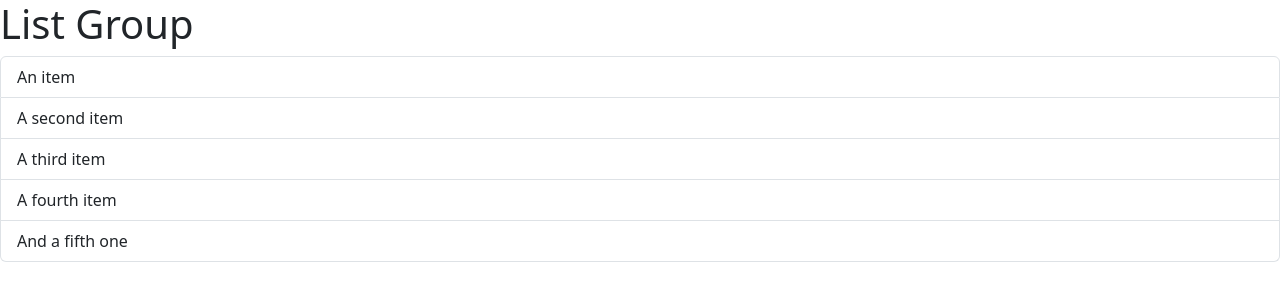
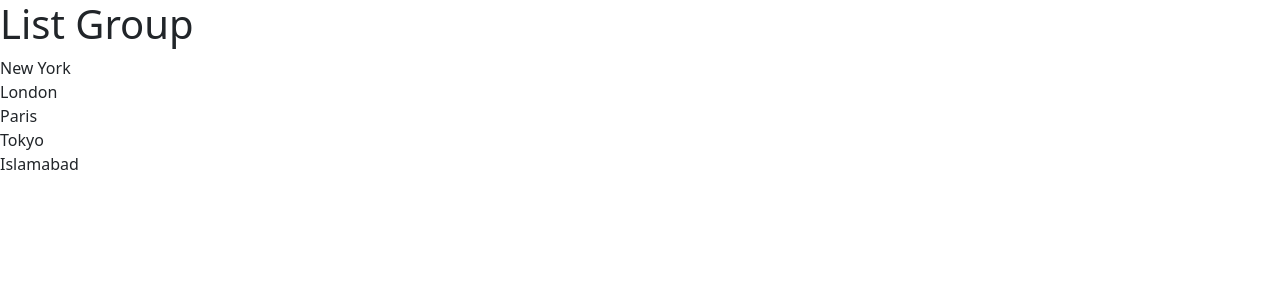
Before and after one commit to MaazCodeCraft/React-Course, a React (Vite) app: page / in a window 1280 px wide. Shown: the top 300 px of the page. Built offline with nearby package versions, Linux system fonts and the light colour scheme.

Commit message:
Rendering Lists

```diff
--- a/src/components/ListGroup.tsx
+++ b/src/components/ListGroup.tsx
@@ -1,13 +1,12 @@
 function ListGroup() {
+  const items = ["New York", "London", "Paris", "Tokyo", "Islamabad"];
   return (
     <>
       <h1>List Group</h1>
       <ul className="list-group">
-        <li className="list-group-item">An item</li>
-        <li className="list-group-item">A second item</li>
-        <li className="list-group-item">A third item</li>
-        <li className="list-group-item">A fourth item</li>
-        <li className="list-group-item">And a fifth one</li>
+        {items.map((item) => (
+          <li key={item}>{item}</li>
+        ))}
       </ul>
     </>
   );
```
